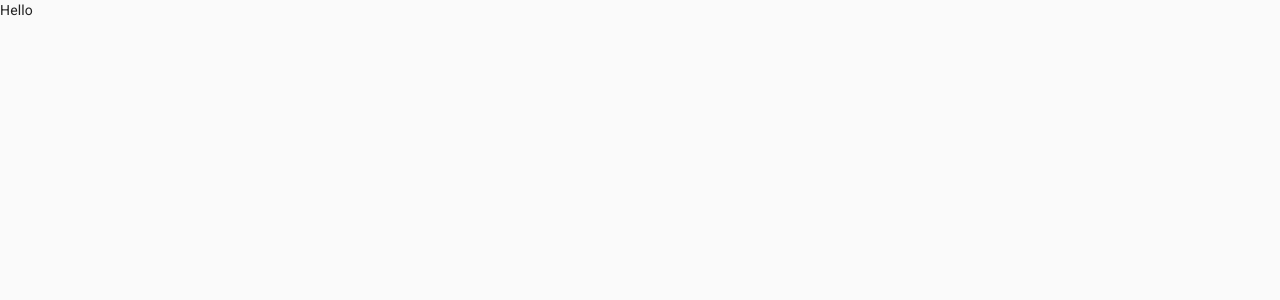
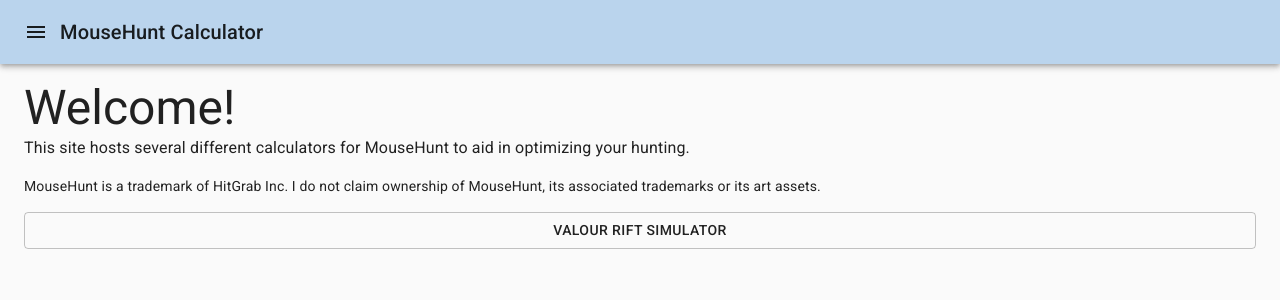
Before and after one commit to Lhwhatever/mhcalc, a Next.js app: page / in a window 1280 px wide. Shown: the top 300 px of the page. Built offline with nearby package versions, Linux system fonts and the light colour scheme.

Commit message:
Set up page layouts
* Add navbar and side drawer
* Preliminary setup for index page

```diff
--- /dev/null
+++ b/components/Layout.tsx
@@ -0,0 +1,19 @@
+import React from 'react'
+import Navbar from './Navbar'
+import { Box, Container } from '@material-ui/core'
+
+interface LayoutProps {
+    children: React.ReactNode
+}
+
+const Layout = ({ children }: LayoutProps): JSX.Element => {
+    return (
+        <React.Fragment>
+            <Navbar />
+            <Box mt={2} />
+            <Container>{children}</Container>
+        </React.Fragment>
+    )
+}
+
+export default Layout
--- /dev/null
+++ b/components/Navbar.tsx
@@ -0,0 +1,76 @@
+import {
+    AppBar,
+    Divider,
+    IconButton,
+    List,
+    ListItem,
+    ListSubheader,
+    SwipeableDrawer,
+    Toolbar,
+    Typography
+} from '@material-ui/core'
+import ListItemText from '@material-ui/core/ListItemText'
+import MenuIcon from '@material-ui/icons/Menu'
+import React from 'react'
+import { wrapNextLink } from './AsNextLink'
+import endpoints from '../endpoints'
+
+const Navbar = (): JSX.Element => {
+    const [drawerOpen, setDrawerOpen] = React.useState(false)
+
+    const toggleDrawer = (open) => (event) => {
+        if (event && event.type === 'keydown' && (event.key === 'Tab' || event.key === 'Shift')) return
+        setDrawerOpen(open)
+    }
+
+    const handleDrawerOpen = toggleDrawer(true)
+    const handleDrawerClose = toggleDrawer(false)
+
+    return (
+        <React.Fragment>
+            <AppBar position="static">
+                <Toolbar>
+                    <IconButton edge="start" color="inherit" aria-label="menu" onClick={handleDrawerOpen}>
+                        <MenuIcon />
+                    </IconButton>
+                    <Typography variant="h6">MouseHunt Calculator</Typography>
+                </Toolbar>
+            </AppBar>
+            <SwipeableDrawer anchor="left" open={drawerOpen} onClose={handleDrawerClose} onOpen={handleDrawerOpen}>
+                <div>
+                    <List component="nav" aria-label="navigation drawer">
+                        <Divider />
+                        {wrapNextLink(
+                            <ListItem button>
+                                <ListItemText>Home</ListItemText>
+                            </ListItem>,
+                            '/'
+                        )}
+                        <Divider />
+                        <List
+                            component="div"
+                            aria-labelled-by="calculator-list-header"
+                            subheader={
+                                <ListSubheader component="div" id="calculator-list-header">
+                                    Calculators
+                                </ListSubheader>
+                            }
+                        >
+                            {endpoints.calculators.map((e) =>
+                                wrapNextLink(
+                                    <ListItem button key={e.path}>
+                                        <ListItemText>{e.name}</ListItemText>
+                                    </ListItem>,
+                                    e.path
+                                )
+                            )}
+                        </List>
+                        <Divider />
+                    </List>
+                </div>
+            </SwipeableDrawer>
+        </React.Fragment>
+    )
+}
+
+export default Navbar
--- /dev/null
+++ b/endpoints.ts
@@ -0,0 +1,10 @@
+const endpoints = {
+    calculators: [
+        {
+            name: 'Valour Rift Simulator',
+            path: '/vrift'
+        }
+    ]
+}
+
+export default endpoints
--- a/pages/api/hello.js
+++ /dev/null
@@ -1,6 +0,0 @@
-// Next.js API route support: https://nextjs.org/docs/api-routes/introduction
-
-export default (req, res) => {
-  res.statusCode = 200
-  res.json({ name: 'John Doe' })
-}
--- a/pages/index.tsx
+++ b/pages/index.tsx
@@ -1,7 +1,32 @@
-import * as React from 'react'
+import { Box, Typography } from '@material-ui/core'
+import { styled } from '@material-ui/core/styles'
+import React from 'react'
+import { ButtonLink } from '../components/AsNextLink'
+import Layout from '../components/Layout'
+import endpoints from '../endpoints'
 
-function IndexPage(): React.ReactElement {
-    return <div>Hello</div>
+const MenuButton = styled(ButtonLink)({
+    width: '100%'
+})
+
+export default function IndexPage(): JSX.Element {
+    return (
+        <Layout>
+            <Typography variant="h3">Welcome!</Typography>
+            <Typography variant="body1" paragraph>
+                This site hosts several different calculators for MouseHunt to aid in optimizing your hunting.
+            </Typography>
+            <Typography variant="body2" paragraph>
+                MouseHunt is a trademark of HitGrab Inc. I do not claim ownership of MouseHunt, its associated
+                trademarks or its art assets.
+            </Typography>
+            <Box display="flex" flexDirection="column" alignItems="center">
+                {endpoints.calculators.map((e) => (
+                    <MenuButton href={e.path} variant="outlined" key={e.path} width="100%">
+                        {e.name}
+                    </MenuButton>
+                ))}
+            </Box>
+        </Layout>
+    )
 }
-
-export default IndexPage
```
